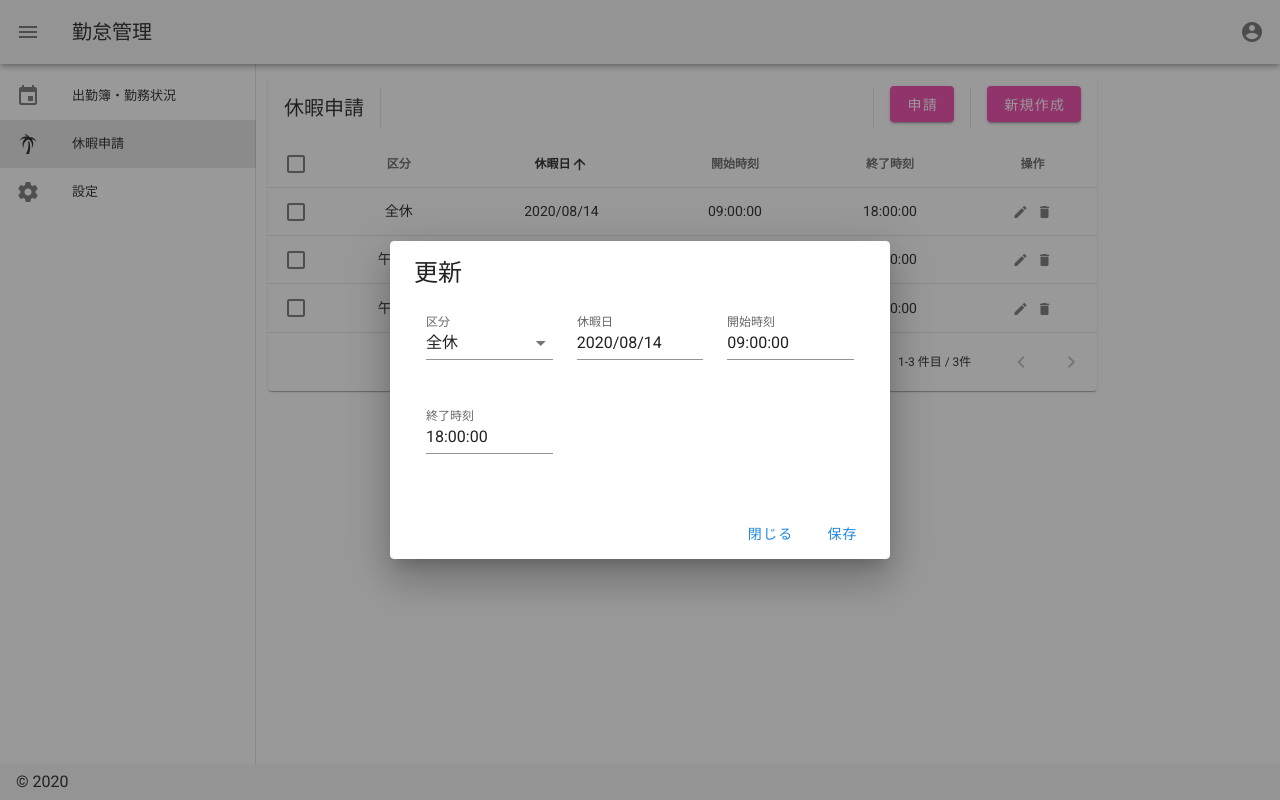
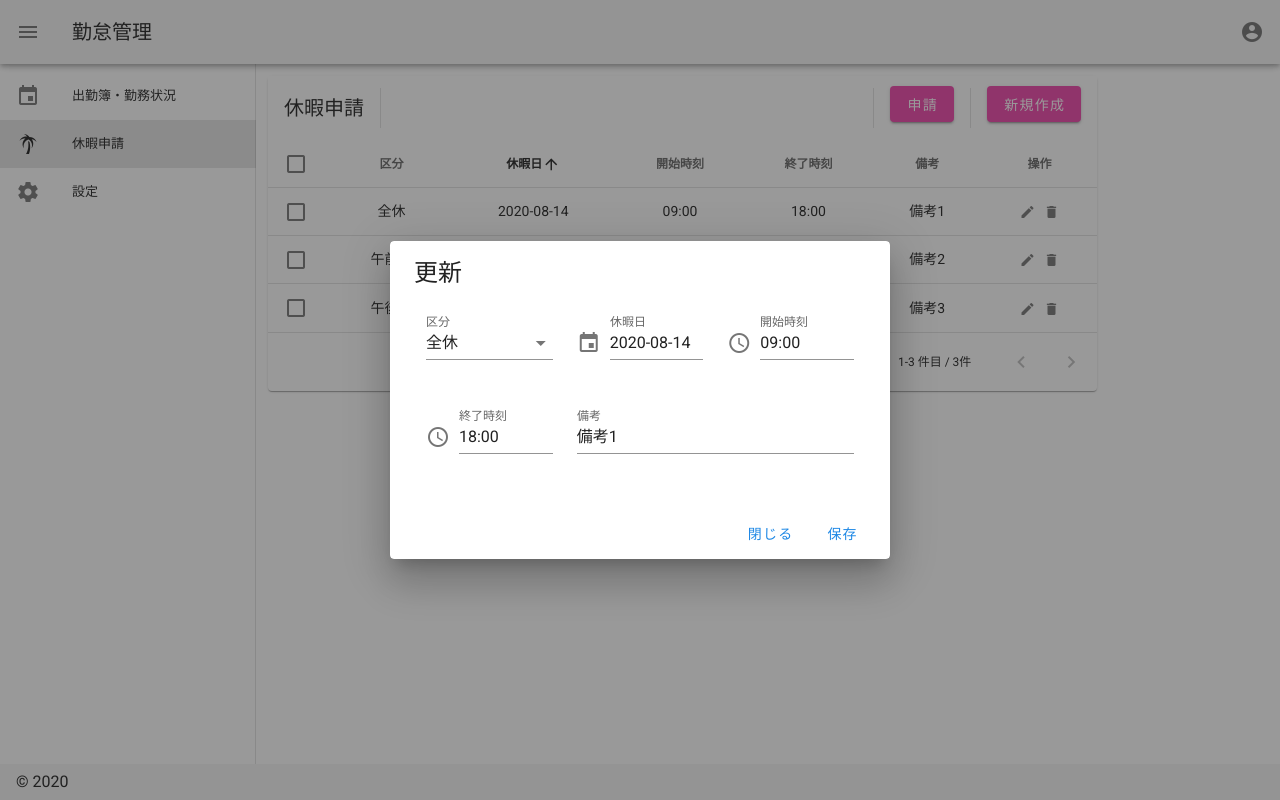
Before and after one commit to alice0de0sho/attendance, a Vue app: page /vacationapplication in a window 1280 px wide. Both pictures are taken after a click on the button 1020 px from the left and 212 px from the top of the page. Built offline with nearby package versions, Linux system fonts and the light colour scheme.

Commit message:
[Update]休暇申請画面の細かい機能実装及び微修正

```diff
--- a/src/components/CreateComponent.vue
+++ b/src/components/CreateComponent.vue
@@ -3,15 +3,20 @@
     <v-dialog v-model="dialog" max-width="600px" persistent>
       <v-card>
         <v-card-title>
-          <span class="headline">{{title}}</span>
+          <span class="headline">{{ title }}</span>
         </v-card-title>
         <v-card-text id="scroll-target">
           <v-container>
-            <v-alert type="error" v-model="errDisplay">{{errMessage}}</v-alert>
+            <v-alert type="error" v-model="errDisplay">{{ errMessage }}</v-alert>
 
             <v-row>
               <v-col cols="12" sm="12" md="12">
-                <v-select label="区分" :items="items" v-model="name" @change="autoInputTime"></v-select>
+                <v-select
+                  label="区分"
+                  :items="items"
+                  v-model="name"
+                  @change="autoInputTime"
+                ></v-select>
               </v-col>
               <v-col cols="6" sm="6" md="6">
                 <v-menu
@@ -97,7 +102,15 @@
         </v-card-text>
         <v-card-actions>
           <v-spacer></v-spacer>
-          <v-btn color="blue darken-1" text @click="dialog = false; resetScrollTop()">閉じる</v-btn>
+          <v-btn
+            color="blue darken-1"
+            text
+            @click="
+              dialog = false;
+              resetScrollTop();
+            "
+            >閉じる</v-btn
+          >
           <v-btn color="blue darken-1" text @click="save">保存</v-btn>
         </v-card-actions>
       </v-card>
@@ -145,8 +158,8 @@ export default {
     openEvent(event) {
       this.dialog = true;
       this.date = event.date;
-      this.start = moment(event.start).format('HH:mm:ss');
-      this.end = moment(event.end).format('HH:mm:ss');
+      this.start = moment(event.start).format('HH:mm');
+      this.end = moment(event.end).format('HH:mm');
       this.name = event.name;
       this.color = event.color;
       this.remarks = event.remarks;
@@ -217,18 +230,18 @@ export default {
     autoInputTime() {
       switch (this.name) {
         case '出社':
-          this.start = '09:00:00';
-          this.end = '18:00:00';
+          this.start = '09:00';
+          this.end = '18:00';
           this.disabledText = false;
           break;
         case '午前休':
-          this.start = '14:00:00';
-          this.end = '18:00:00';
+          this.start = '14:00';
+          this.end = '18:00';
           this.disabledText = false;
           break;
         case '午後休':
-          this.start = '09:00:00';
-          this.end = '13:00:00';
+          this.start = '09:00';
+          this.end = '13:00';
           this.disabledText = false;
           break;
         case '全休':
--- a/src/components/VacationApplication.vue
+++ b/src/components/VacationApplication.vue
@@ -6,7 +6,7 @@
           v-model="selected"
           :headers="headers"
           :items="items"
-          item-key="name"
+          item-key="holiday"
           sort-by="holiday"
           show-select
           class="elevation-1"
@@ -32,22 +32,104 @@
                     <v-container>
                       <v-row>
                         <v-col cols="12" sm="6" md="4">
-                          <v-select :items="kbns" v-model="editedItem.name" label="区分"></v-select>
+                          <v-select
+                            label="区分"
+                            :items="kbns"
+                            v-model="editedItem.name"
+                            @change="autoInputTime"
+                          ></v-select>
                         </v-col>
                         <v-col cols="12" sm="6" md="4">
-                          <v-text-field v-model="editedItem.holiday" label="休暇日"></v-text-field>
+                          <v-menu
+                            v-model="menuDate"
+                            :close-on-content-click="false"
+                            :nudge-right="40"
+                            transition="scale-transition"
+                            offset-y
+                            min-width="290px"
+                          >
+                            <template v-slot:activator="{ on }">
+                              <v-text-field
+                                v-model="editedItem.holiday"
+                                label="休暇日"
+                                prepend-icon="mdi-calendar"
+                                readonly
+                                v-on="on"
+                              ></v-text-field>
+                            </template>
+                            <v-date-picker
+                              v-model="editedItem.holiday"
+                              @input="menuDate = false"
+                              :day-format="date => new Date(date).getDate()"
+                            ></v-date-picker>
+                          </v-menu>
                         </v-col>
                         <v-col cols="12" sm="6" md="4">
+                          <v-menu
+                            ref="menu2"
+                            v-model="menuStart"
+                            :close-on-content-click="false"
+                            :nudge-right="40"
+                            :return-value.sync="editedItem.startTime"
+                            transition="scale-transition"
+                            offset-y
+                            max-width="290px"
+                            min-width="290px"
+                          >
+                            <template v-slot:activator="{ on, attrs }">
                               <v-text-field
                                 v-model="editedItem.startTime"
                                 label="開始時刻"
+                                prepend-icon="mdi-clock-outline"
+                                readonly
+                                :disabled="disabledText"
+                                v-bind="attrs"
+                                v-on="on"
                               ></v-text-field>
+                            </template>
+                            <v-time-picker
+                              v-if="menuStart"
+                              v-model="editedItem.startTime"
+                              full-width
+                              @click:minute="$refs.menu2.save(editedItem.startTime)"
+                              format="24hr"
+                            ></v-time-picker>
+                          </v-menu>
                         </v-col>
                         <v-col cols="12" sm="6" md="4">
+                          <v-menu
+                            ref="menu3"
+                            v-model="menuEnd"
+                            :close-on-content-click="false"
+                            :nudge-right="40"
+                            :return-value.sync="editedItem.endTime"
+                            transition="scale-transition"
+                            offset-y
+                            max-width="290px"
+                            min-width="290px"
+                          >
+                            <template v-slot:activator="{ on, attrs }">
                               <v-text-field
                                 v-model="editedItem.endTime"
                                 label="終了時刻"
+                                prepend-icon="mdi-clock-outline"
+                                readonly
+                                :disabled="disabledText"
+                                v-bind="attrs"
+                                v-on="on"
                               ></v-text-field>
+                            </template>
+                            <v-time-picker
+                              v-if="menuEnd"
+                              v-model="editedItem.endTime"
+                              full-width
+                              @click:minute="$refs.menu3.save(editedItem.endTime)"
+                              format="24hr"
+                            ></v-time-picker>
+                          </v-menu>
+                        </v-col>
+                        <v-col cols="16" sm="10" md="8">
+                          <v-text-field v-model="editedItem.remarks" label="備考"></v-text-field>
                         </v-col>
                       </v-row>
                     </v-container>
@@ -76,6 +158,8 @@
 </template>
 
 <script>
+//import moment from 'moment';
+
 export default {
   data: () => ({
     dialog: false,
@@ -85,29 +169,38 @@ export default {
       { text: '休暇日', align: 'center', sortable: true, value: 'holiday' },
       { text: '開始時刻', align: 'center', sortable: false, value: 'startTime' },
       { text: '終了時刻', align: 'center', sortable: false, value: 'endTime' },
+      { text: '備考', align: 'center', sortable: false, value: 'remarks' },
       { text: '操作', align: 'center', sortable: false, value: 'actions' },
     ],
     items: [],
-    kbns: ['出社', '全休', '午前休', '午後休'],
+    kbns: ['全休', '午前休', '午後休'],
     editedIndex: -1,
     editedItem: {
       name: '',
       holiday: '',
       startTime: '',
       endTime: '',
+      remarks: '',
     },
     defaultItem: {
       name: '',
       holiday: '',
       startTime: '',
       endTime: '',
+      remarks: '',
     },
     applyItems: {
       name: '',
       holiday: '',
       startTime: '',
       endTime: '',
+      remarks: '',
     },
+    menu: false,
+    menuDate: false,
+    menuStart: false,
+    menuEnd: false,
+    disabledText: false,
   }),
 
   computed: {
@@ -131,21 +224,24 @@ export default {
       this.items = [
         {
           name: '全休',
-          holiday: '2020/08/14',
-          startTime: '09:00:00',
-          endTime: '18:00:00',
+          holiday: '2020-08-14',
+          startTime: '09:00',
+          endTime: '18:00',
+          remarks: '備考1',
         },
         {
           name: '午前休',
-          holiday: '2020/08/18',
-          startTime: '09:00:00',
-          endTime: '14:00:00',
+          holiday: '2020-08-18',
+          startTime: '09:00',
+          endTime: '14:00',
+          remarks: '備考2',
         },
         {
           name: '午後休',
-          holiday: '2020/08/28',
-          startTime: '13:00:00',
-          endTime: '18:00:00',
+          holiday: '2020-08-28',
+          startTime: '13:00',
+          endTime: '18:00',
+          remarks: '備考3',
         },
       ];
     },
@@ -205,6 +301,29 @@ export default {
         });
       }
     },
+
+    /*formatHoliday() {
+      if (this.editedItem.holiday !== '') {
+        this.editedItem.holiday = moment(this.editedItem.holiday).format('YYYY/MM/DD');
+      }
+    },*/
+
+    autoInputTime() {
+      switch (this.editedItem.name) {
+        case '午前休':
+          this.editedItem.startTime = '09:00';
+          this.editedItem.endTime = '13:00';
+          break;
+        case '午後休':
+          this.editedItem.startTime = '14:00';
+          this.editedItem.endTime = '18:00';
+          break;
+        case '全休':
+          this.editedItem.startTime = '09:00';
+          this.editedItem.endTime = '18:00';
+          break;
+      }
+    },
   },
 };
 </script>
```
Lines whose indentation alone changed are shown as unchanged.
